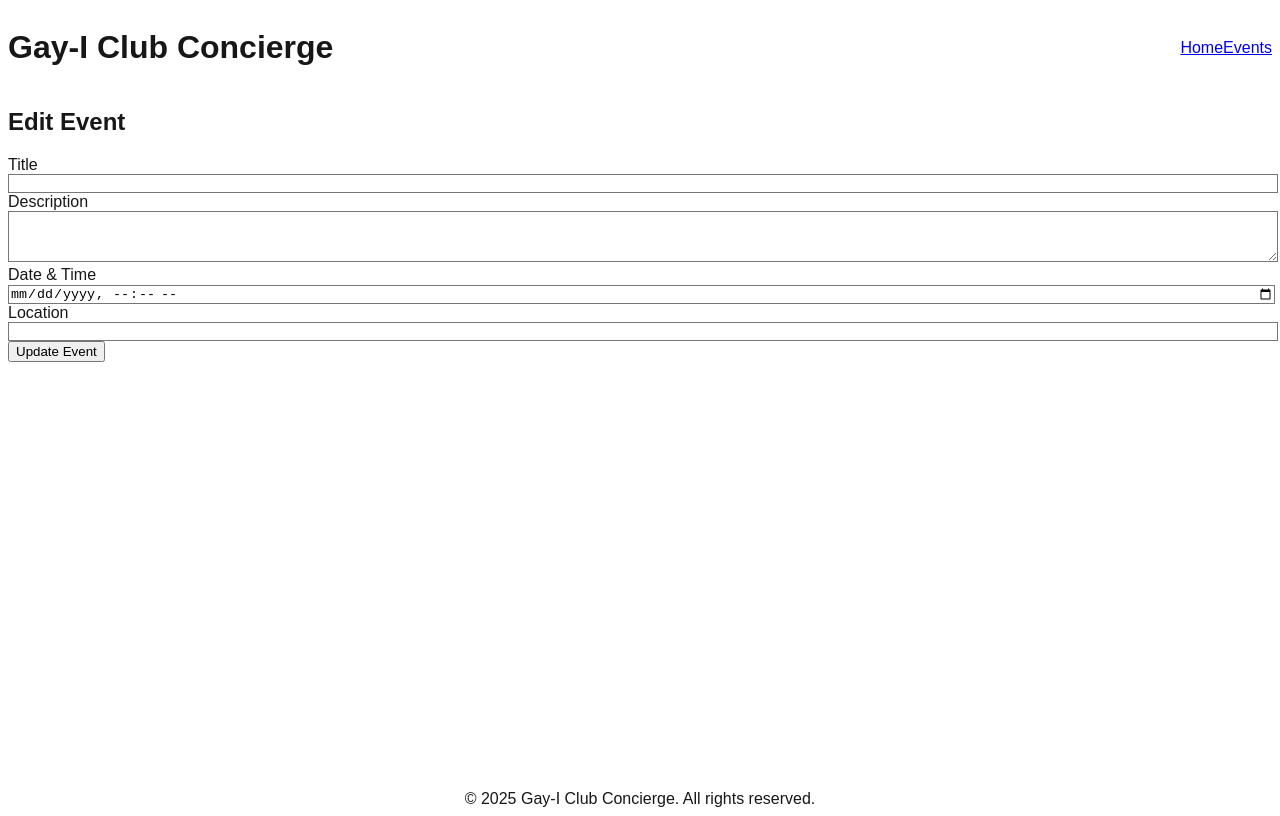
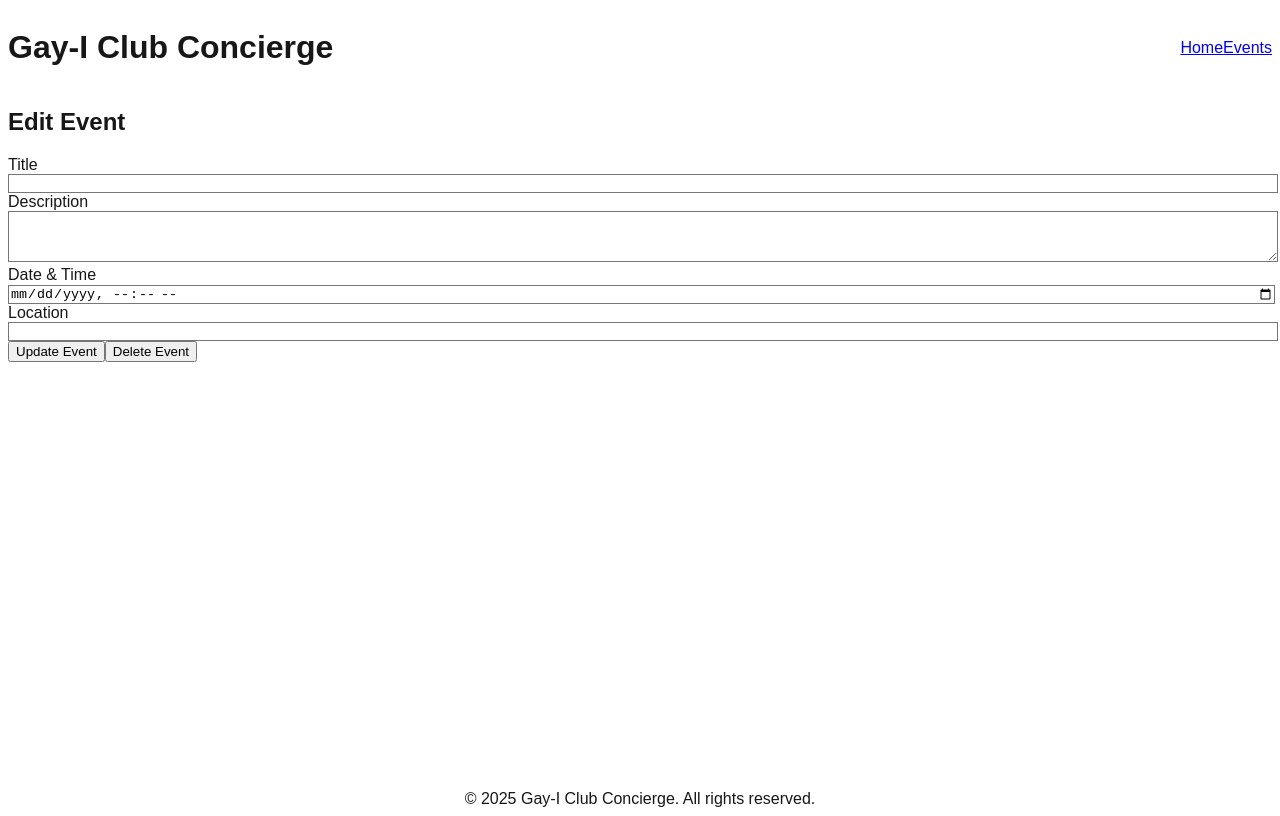
Before and after one commit to Guatapickl/gay-i-concierge, a Next.js app: page /events/1/edit in a window 1280 px wide. Built offline with nearby package versions, Linux system fonts and the light colour scheme; no server answers; the database is empty.

Commit message:
Add event deletion

```diff
--- a/app/events/[id]/edit/page.tsx
+++ b/app/events/[id]/edit/page.tsx
@@ -2,7 +2,7 @@
 
 import { useState, useEffect } from 'react';
 import { useRouter, useParams } from 'next/navigation';
-import { updateEvent, getEventById } from '@/lib/events';
+import { updateEvent, getEventById, deleteEvent } from '@/lib/events';
 
 export default function EditEventPage() {
   const router = useRouter();
@@ -102,6 +102,25 @@ export default function EditEventPage() {
         >
           {saving ? 'Updating...' : 'Update Event'}
         </button>
+        <button
+          type="button"
+          className="bg-red-600 text-white px-4 py-2 rounded ml-2"
+          onClick={async () => {
+            if (!confirm('Delete this event?')) return;
+            setSaving(true);
+            setMessage(null);
+            const success = await deleteEvent(eventId as string);
+            setSaving(false);
+            if (success) {
+              setMessage('✅ Event deleted successfully!');
+              setTimeout(() => router.push('/events'), 1000);
+            } else {
+              setMessage('❌ Failed to delete event.');
+            }
+          }}
+        >
+          Delete Event
+        </button>
         {message && <p className="mt-2">{message}</p>}
       </form>
     </div>
--- a/lib/events.ts
+++ b/lib/events.ts
@@ -66,3 +66,13 @@ export async function getEventById(id: string): Promise<Event | null> {
   }
   return data as Event;
 }
+
+// Delete an event by ID
+export async function deleteEvent(eventId: string): Promise<boolean> {
+  const { error } = await supabase.from('events').delete().eq('id', eventId);
+  if (error) {
+    console.error('Failed to delete event:', error.message);
+    return false;
+  }
+  return true;
+}
```
